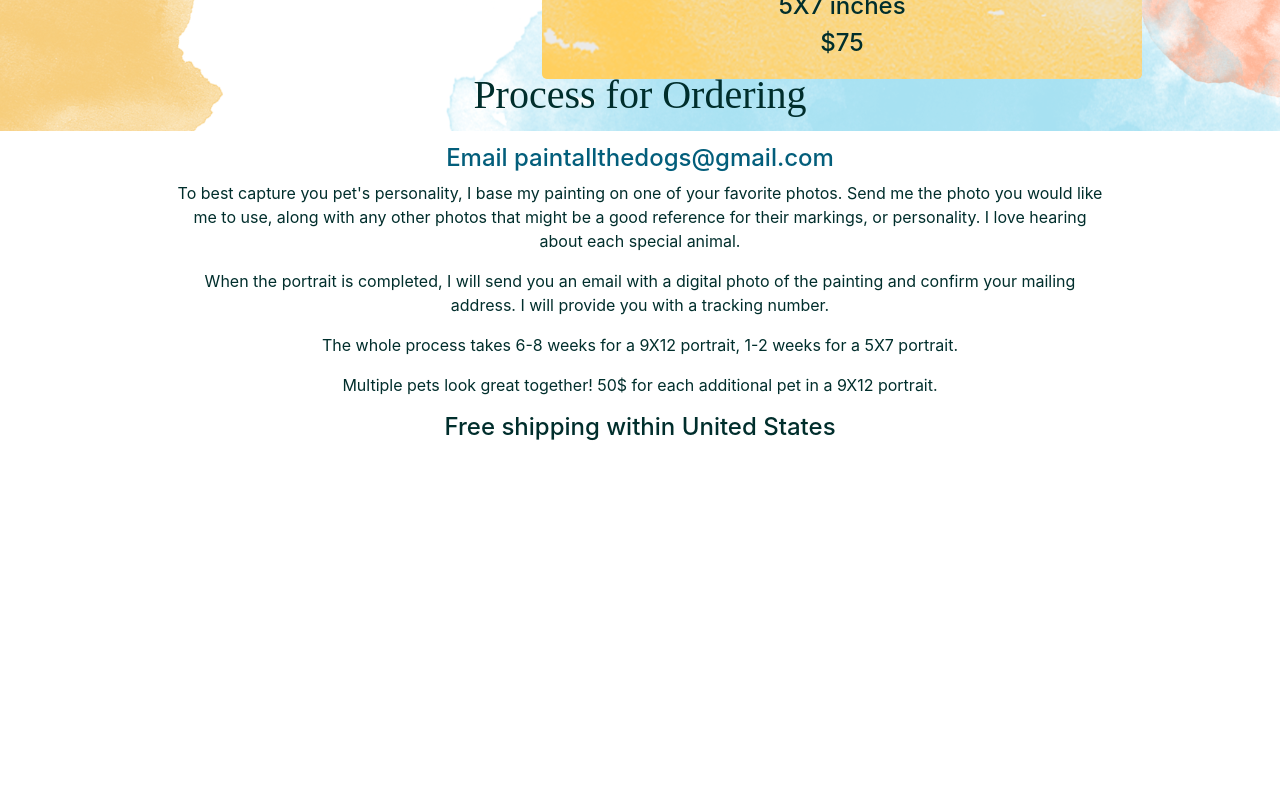
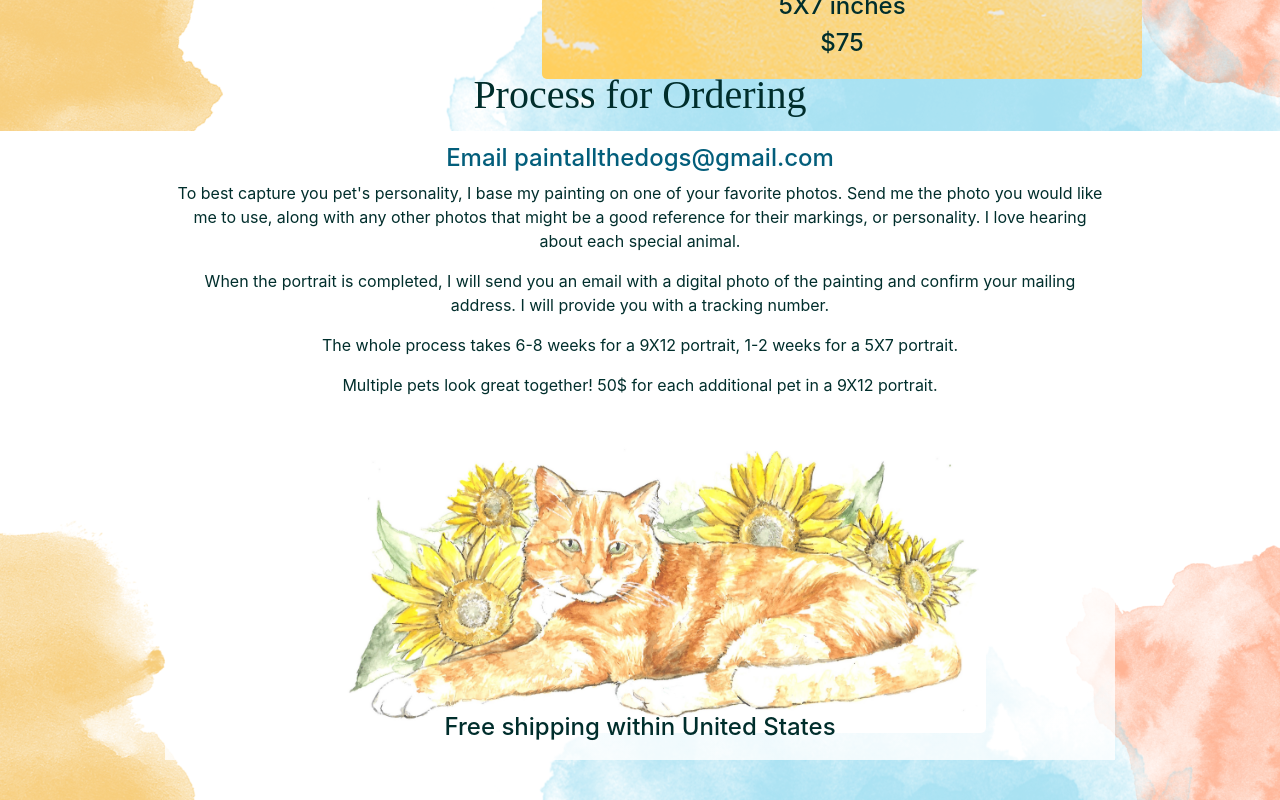
Before and after one commit to lindsay-henderson/paint-all-the-dogs, a React (Create React App) app: page /ordering in a window 1280 px wide. Shown: the part 669-1469 px from the top of the page. Before the commit the page ends 1169 px from the top, so only its background shows below. Built offline with nearby package versions, Linux system fonts and the light colour scheme; a web font is replaced by a local one.

Commit message:
added mr pickles image

```diff
--- a/src/components/Ordering.jsx
+++ b/src/components/Ordering.jsx
@@ -43,6 +43,9 @@ export const  Ordering = ()=> {
           <p className="p3">The whole process takes 6-8 weeks for a 9X12 portrait, 1-2 weeks for a 5X7 portrait.</p>
 
           <p>Multiple pets look great together! 50$ for each additional pet in a 9X12 portrait.</p>
+                <div id="order-image">
+        <img src='/paintings/mr-pickles.jpg' alt="an orange cat lying down next to sunflowers" />
+      </div>
           <h4>Free shipping within United States</h4>
       </div>
       </div>
```
